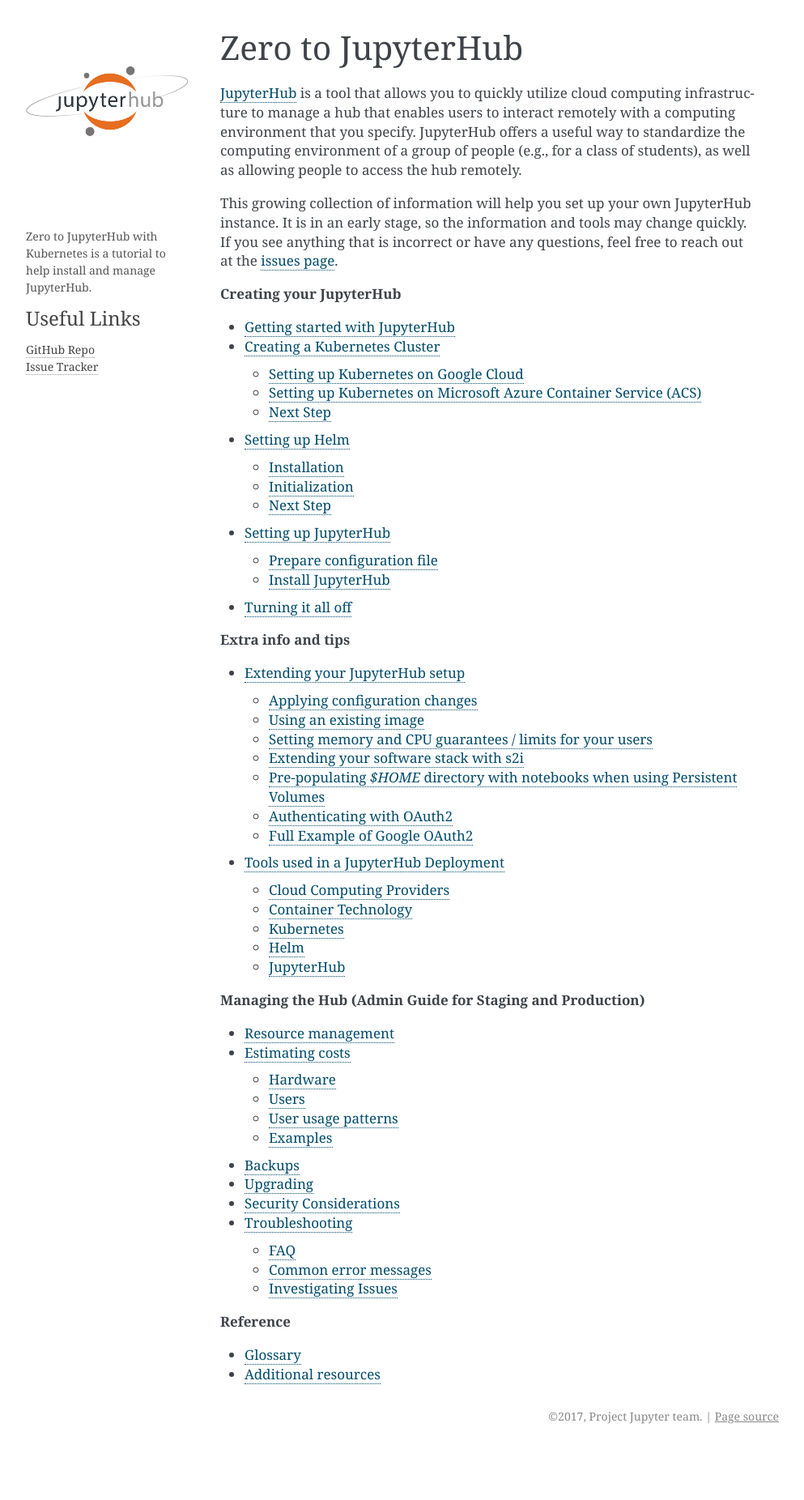
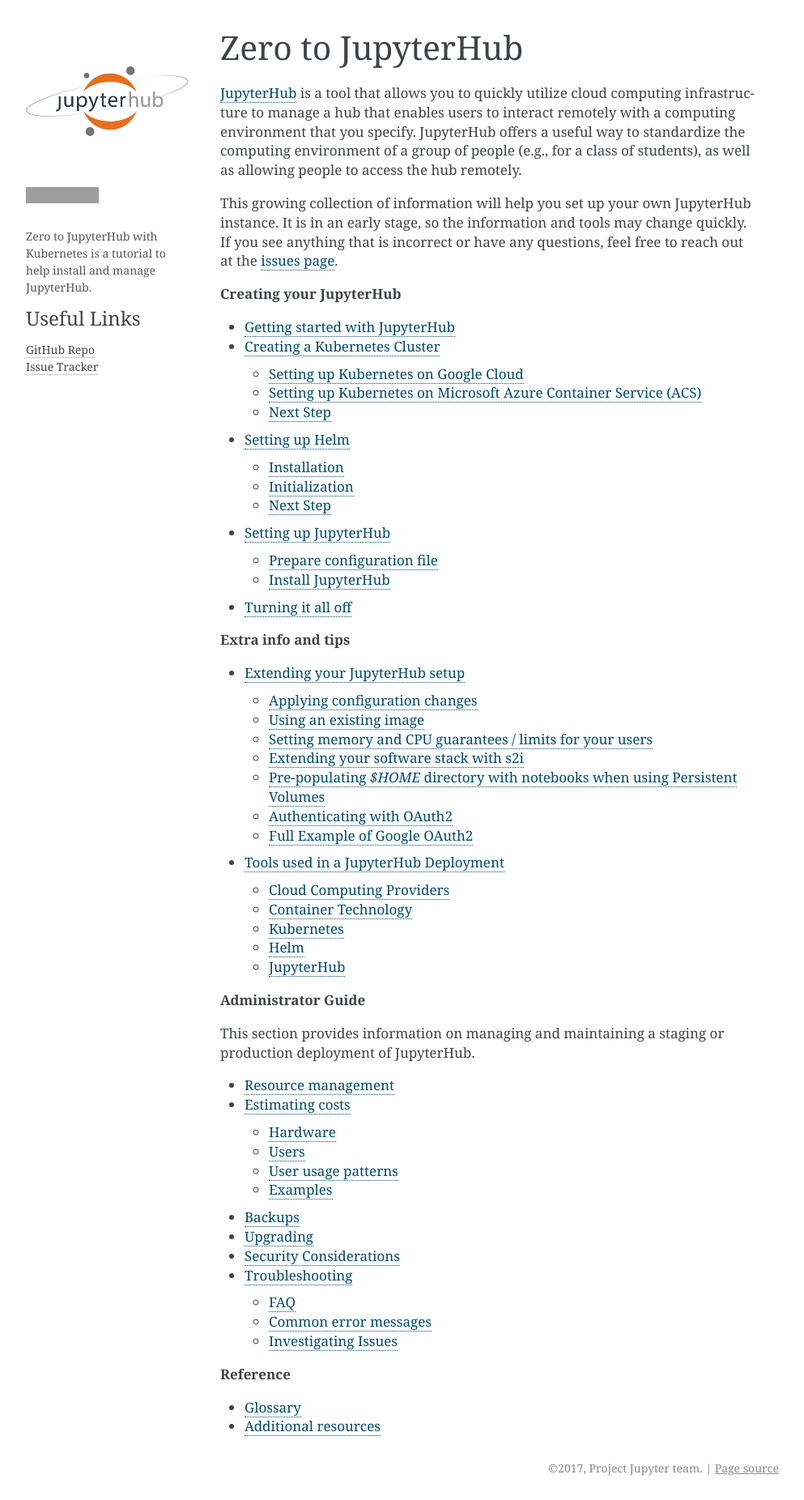
Before and after one commit to jupyterhub/zero-to-jupyterhub-k8s, a Sphinx documentation site: the page built from doc/source/index.rst, in a window 1280 px wide. Shown: the whole page at 81% size, without its empty margins (148-1141 px from the left). Built offline with Sphinx 7.4.7, drawn with Linux system fonts in a browser that asks for light colours; before the commit the page ends 1788 px from its top, so only the background shows below that; grey boxes are pictures that could not be loaded.

Commit message:
Edit rst for style

```diff
--- a/doc/source/cost.rst
+++ b/doc/source/cost.rst
@@ -56,6 +56,6 @@
 The Data 8 course at UC Berkeley used a JupyterHub to coordinate all course
 material and to provide a platform where students would run their code. This
 consisted of many hundreds of students, who had minimal requirements in terms
-of CPU and memory usage. Ryan Lovett put together
-`a short jupyter notebook <https://github.com/data-8/jupyterhub-k8s/blob/master/docs/cost-estimation/gce_budgeting.ipynb>`_
-estimating the cost for computational resources depending on the student needs.
+of CPU and memory usage. Ryan Lovett put together a short `Jupyter notebook
+estimating the cost for computational resources <https://github.com/data-8/jupyterhub-k8s/blob/master/docs/cost-estimation/gce_budgeting.ipynb>`_
+depending on the student needs.
--- a/doc/source/create-k8s-cluster.rst
+++ b/doc/source/create-k8s-cluster.rst
@@ -128,8 +128,6 @@
           --resource-group=${RESOURCE_GROUP} \
           --name=${CLUSTER_NAME}
 
-
-
   where:
 
   * ``--resource-group`` specifies your Azure resource group.
--- a/doc/source/index.rst
+++ b/doc/source/index.rst
@@ -16,24 +16,27 @@
 **Creating your JupyterHub**
 
 .. toctree::
-    :maxdepth: 2
+   :maxdepth: 2
 
-    getting-started
-    create-k8s-cluster
-    setup-helm
-    setup-jupyterhub
-    turn-off
+   getting-started
+   create-k8s-cluster
+   setup-helm
+   setup-jupyterhub
+   turn-off
 
 **Extra info and tips**
 
 .. toctree::
-    :maxdepth: 2
+   :maxdepth: 2
 
-    extending-jupyterhub
-    tools
+   extending-jupyterhub
+   tools
 
 
-**Managing the Hub (Admin Guide for Staging and Production)**
+**Administrator Guide**
+
+This section provides information on managing and maintaining a staging or
+production deployment of JupyterHub.
 
 .. toctree::
    :maxdepth: 2
```
